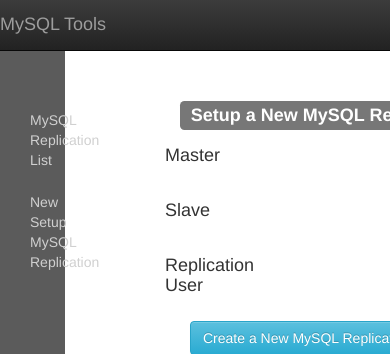
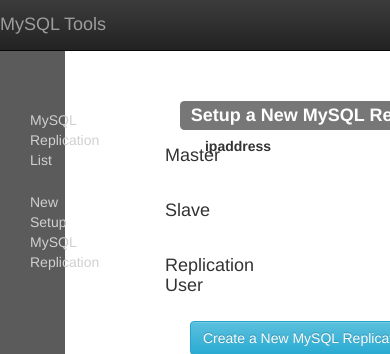
Before and after one commit to fayesun/forauto, a Django app: page /mysqltools/new-repl/ in a window 390 px wide; the page is wider, and only the part inside the window is pictured. Shown: the top 354 px of that part. Run offline with Django 3.2, Linux system fonts and the light colour scheme; some libraries are stand-ins or nearby versions.

Commit message:
add forms.py, form class, newrepl.html -- 3

```diff
--- a/mysqltools/templates/mysqltools/newrepl.html
+++ b/mysqltools/templates/mysqltools/newrepl.html
@@ -1,8 +1,12 @@
 {% extends 'mysqltools/base.html' %}
 {% block title %}New a MySQL Replication Cluster {% endblock %}
 {% block content %}
+
+{{ form.non_field_errors }}
+
 <div class="container">
     <form class="form-horizontal" role="form">
+    {% csrf_token%}
     <div class="row">
         <div class="col-xs-12">
             <h3><span class="label label-default">Setup a New MySQL Replication Cluster</span></h3>
@@ -14,9 +18,12 @@
         <div class="col-xs-2">
             <h4>Master</h4>
         </div>
-        <div class="col-xs-10">
+
+        <label for="{{ form.ip_addr.id_for_label }}" class="col-xs-2 control-label">ipaddress</label>
+        <div class="col-xs-8">
 
         </div>
+
     </div>
     </div>
 
--- a/mysqltools/views.py
+++ b/mysqltools/views.py
@@ -1,5 +1,6 @@
 from django.shortcuts import render
 from django.views.generic import TemplateView
+from django.views.generic.edit import FormView
 from .forms import MysqlReplFrom
 
 # Create your views here.
@@ -11,5 +12,7 @@
 class ListReplView(TemplateView):
     template_name = 'mysqltools/listrepl.html'
 
-class NewReplView(TemplateView):
+class NewReplView(FormView):
     template_name = 'mysqltools/newrepl.html'
+    form_class = MysqlReplFrom
+    success_url = '/index/'
```
